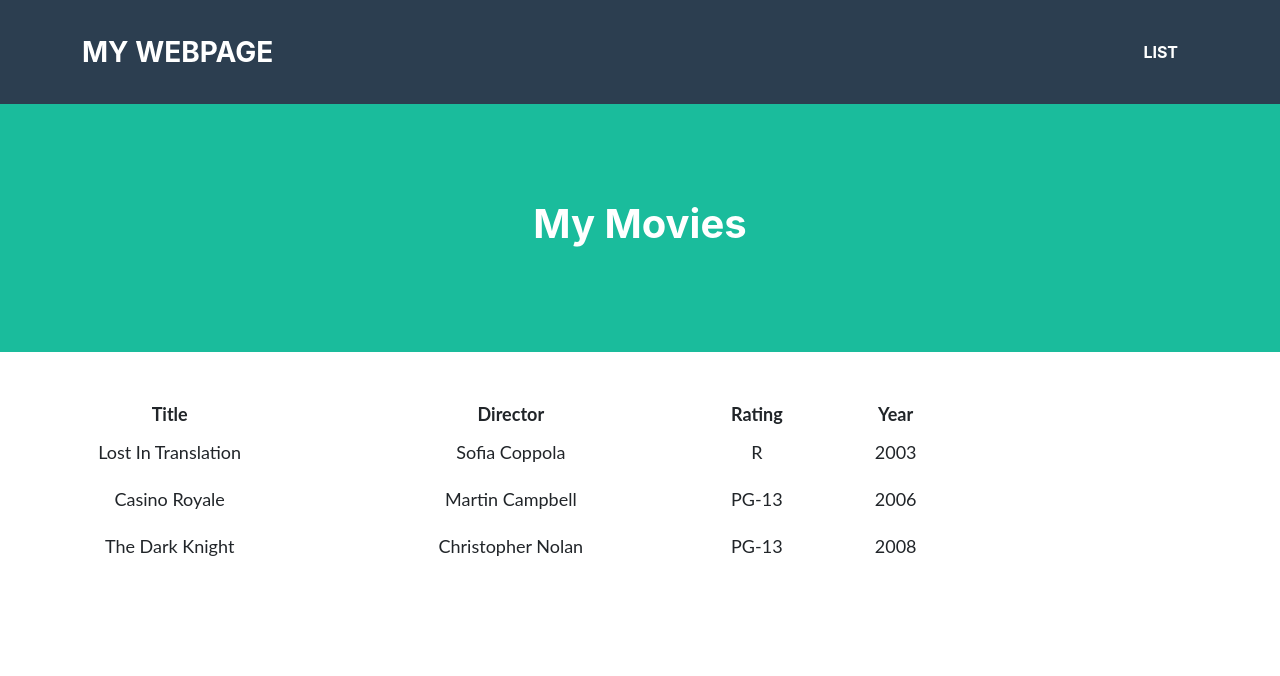
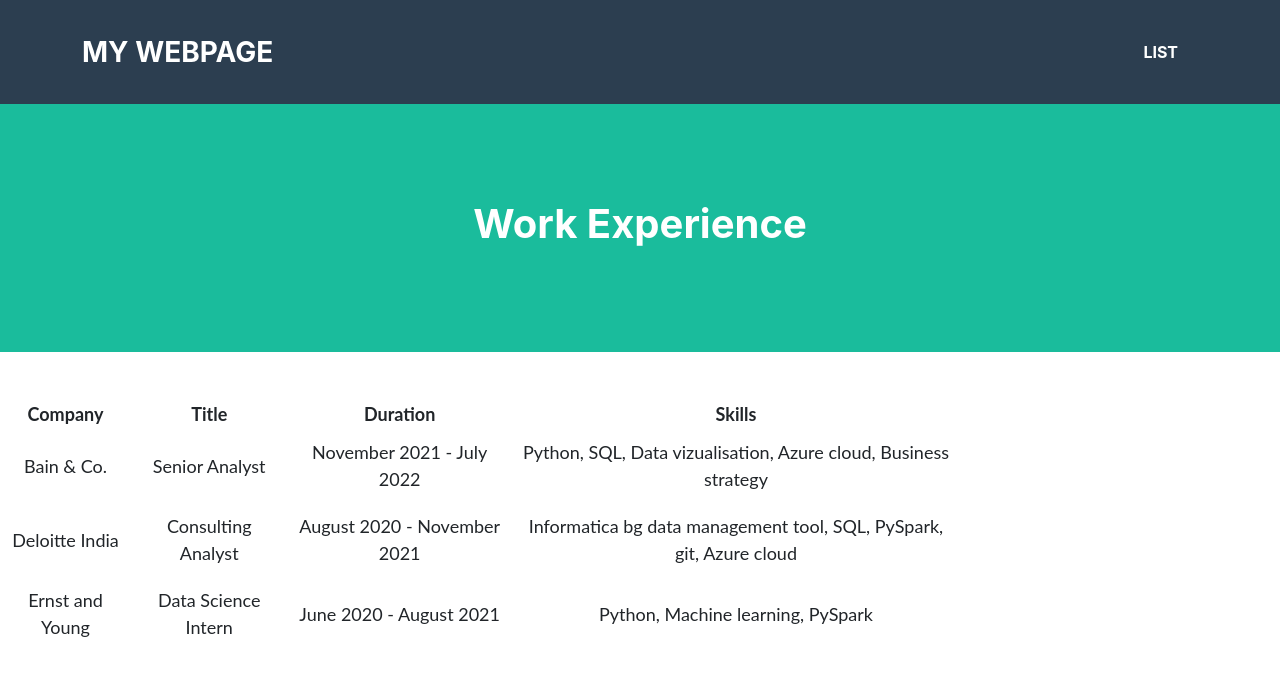
Before and after one commit to guptaanik41/guptaanik41.github.io, a plain HTML site: page list.html in a window 1280 px wide. Drawn offline with Linux system fonts and the light colour scheme.

Commit message:
updated work exp

```diff
--- a/list.html
+++ b/list.html
@@ -11,7 +11,7 @@
         <nav class="navbar navbar-expand-lg bg-secondary text-uppercase fixed-top" id="mainNav">
             <div class="container">
                 <!--This code defines the "My Webpage" link in the top right corner of the navigation pane-->
-                <a class="navbar-brand" href="">My Webpage</a>
+                <a class="navbar-brand" href="./index.html">My Webpage</a>
                 <!--This code defines the "List" link in the top left corner of the navigation pane-->
                 <ul class="navbar-nav ms-auto">
                     <li class="nav-item mx-0 mx-lg-1"><a class="nav-link py-3 px-0 px-lg-3 rounded" href="./list.html">List</a></li>
@@ -20,7 +20,7 @@
         </nav>
         <!--This code creates the middle section of the webpage-->
         <header class="masthead bg-primary text-white text-center">
-            <h1>My Movies</h1>
+            <h1>Work Experience</h1>
         </header>
         <!--Here is where the table will be loaded in.  The actual table will be loaded in JavaScript.-->
         <section class="mt-5 text-center">
--- a/list_data.json
+++ b/list_data.json
@@ -1,22 +1,22 @@
 {
-	"movies": [
+	"Work Experience": [
 		{
-			"Title": "Lost In Translation",
-			"Director": "Sofia Coppola",
-			"Rating": "R",
-			"Year": "2003"
+			"Company": "Bain & Co.",
+			"Title": "Senior Analyst",
+			"Duration": "November 2021 - July 2022",
+			"Skills": "Python, SQL, Data vizualisation, Azure cloud, Business strategy"
 		},
 		{
-			"Title": "Casino Royale",
-			"Director": "Martin Campbell",
-			"Rating": "PG-13",
-			"Year": "2006"
+			"Company": "Deloitte India",
+			"Title": "Consulting Analyst",
+			"Duration": "August 2020 - November 2021",
+			"Skills": "Informatica bg data management tool, SQL, PySpark, git, Azure cloud"
 		},
 		{
-			"Title": "The Dark Knight",
-			"Director": "Christopher Nolan",
-			"Rating": "PG-13",
-			"Year": "2008"
+			"Company": "Ernst and Young",
+			"Title": "Data Science Intern",
+			"Duration": "June 2020 - August 2021",
+			"Skills": "Python, Machine learning, PySpark"
 		}
 	]
 }
```
Also changed, not shown: index.html (+1 -1 lines).
